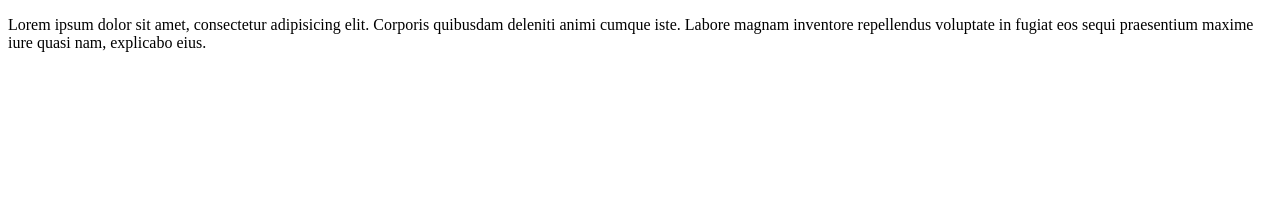
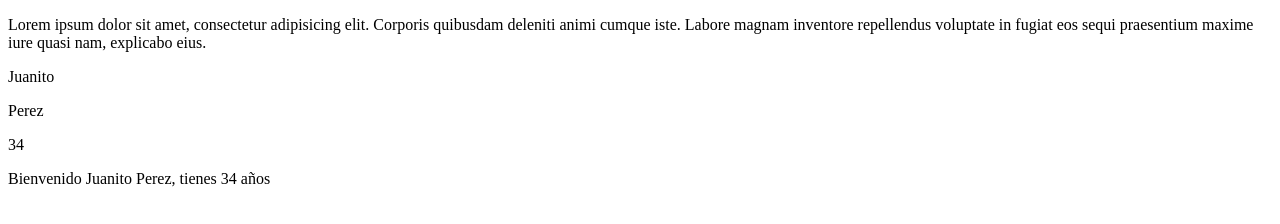
Before and after one commit to jorgeoliverrr/repasoJS2, a plain HTML site: page index.html in a window 1280 px wide. Drawn offline with nearby package versions, Linux system fonts and the light colour scheme.

Commit message:
ejercicio 1

```diff
--- a/index.html
+++ b/index.html
@@ -12,6 +12,11 @@
     <p id="p">
         Lorem ipsum dolor sit amet, consectetur adipisicing elit. Corporis quibusdam deleniti animi cumque iste. Labore magnam inventore repellendus voluptate in fugiat eos sequi praesentium maxime iure quasi nam, explicabo eius.
     </p>
+    <p id="nombre">Juanito</p>
+    <p id="apellido">Perez</p>
+    <p id="edad">34</p>
+    <p id="cuerta">Esta es la cuarta etiqueta</p>
+
 </body>
 <!--  etiquetas scrips por lo general deben ir despues del body  -->
     <script src="main.js"></script>
--- a/main.js
+++ b/main.js
@@ -14,7 +14,31 @@
 
 // JQUERY
 // JQuery signo $() identifica la llamada a JQuery
-$(function()){
+// $(function()){
 // buscar etiquta por ID se llama con el elemento #
-    console.log('#p')
-}
+    // asigna a la variable parrafo el contenido de la etiqueta html p (lorem ipsu...)
+    // var parrafo = $('#p').html()
+    // console.log(parrafo)
+    // remplaza contenido de la etiqueta html p a 'Hola mundo'
+    // $('#p').html('Hola Mundo')
+// }
+
+/**
+ * Crear 3 etiquetas HTML, que deben contener:
+ * Nombre
+ * Apellido
+ * Edad
+ * Imprimir en una cuarta etiqueta:
+ * Bienvenido {nombre} {apellido}, tienes {edad} años
+ *
+ */
+var nom = $('#nombre').html()
+var apel = $('#apellido').html()
+var edi = $('#edad').html()
+var cue = $('#cuerta').html()
+
+$(function(){
+    var persona = 'Bienvenido ' + nom + ' ' + apel + ', tienes ' + edi + ' años'
+    console.log(cue)
+    $('#cuerta').html(persona)
+})
```
